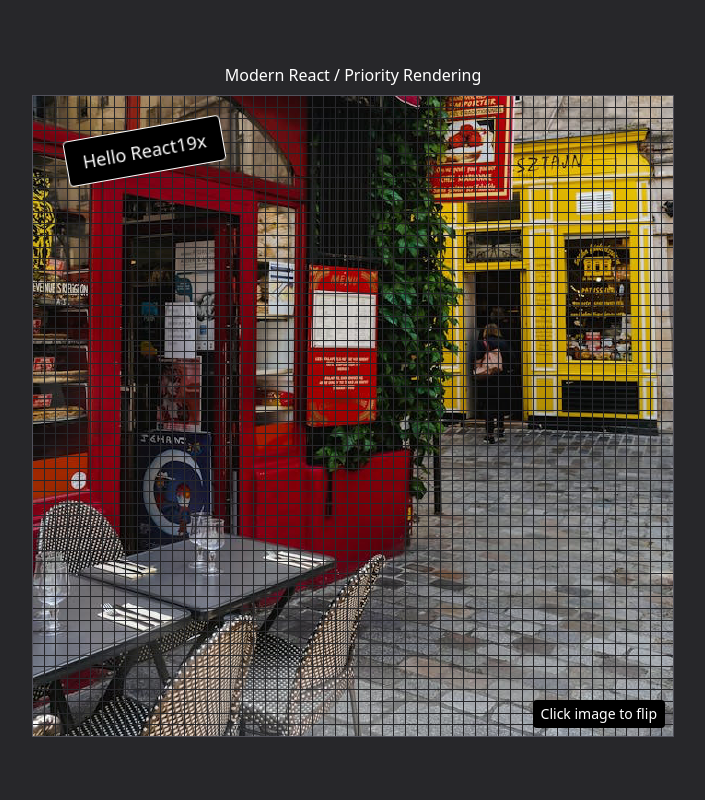
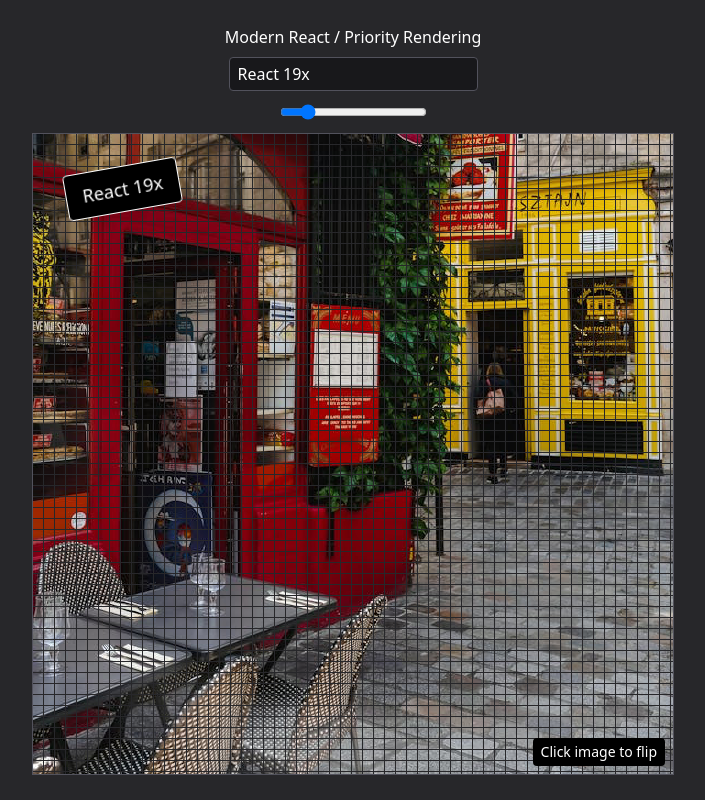
Before and after one commit to srutz/react19x, a React (Vite) app: page / in a window 1280 px wide. Shown: the whole page, without its empty margins (287-992 px from the left). Built offline with nearby package versions, Linux system fonts and the light colour scheme.

Commit message:
using useDeferredValue for background rendering

```diff
--- a/src/App.tsx
+++ b/src/App.tsx
@@ -1,12 +1,22 @@
+import { useDeferredValue, useState } from 'react'
 import { SlowComponent } from './SlowComponent'
 
 export function App() {
+  const [title, setTitle] = useState('React 19x')
+  const [gap, setGap] = useState(1)
+  const deferredTitle = useDeferredValue(title)
+  const deferredGap = useDeferredValue(gap)
+  console.log("render App", { title, deferredTitle })
   return (
     <div className="h-1 grow self-stretch flex flex-col items-center justify-center gap-2">
       <div>
         Modern React / Priority Rendering
       </div>
-      <SlowComponent title="Hello React19x" />
+
+      <input placeholder='Type text' value={title} onChange={(e) => setTitle(e.target.value)} />
+      <input type="range" min={0} max={10} value={gap} onChange={(e) => setGap(Number.parseInt(e.target.value, 10))} />
+
+      <SlowComponent title={deferredTitle} gap={deferredGap} />
     </div>
   )
 }
--- a/src/SlowComponent.tsx
+++ b/src/SlowComponent.tsx
@@ -1,13 +1,16 @@
-import { type ReactNode, useState } from "react";
+import { memo, type ReactNode, useState } from "react";
 
-export function SlowComponent({ title, gap = 1 }: { title: string, gap?: number }) {
+export const SlowComponent = memo(SlowComponent_);
+
+function SlowComponent_({ title, gap = 1 }: { title: string; gap?: number }) {
   const [flip, setFlip] = useState(0);
+  console.log("render SlowComponent", { title, gap });
 
   const handleFlip = () => {
     setFlip((prev) => prev + 1);
   };
 
-  const TILE_COUNT = 60;
+  const TILE_COUNT = 64;
   const TILE_SIZE = 640 / TILE_COUNT;
   const DURATION = 160;
   const DELAY_PER_TILE = (2 * DURATION) / (TILE_COUNT * TILE_COUNT);
@@ -19,7 +22,7 @@ export function SlowComponent({ title, gap = 1 }: { title: string, gap?: number
       "rotateZ(6deg)",
       "rotateY(0deg) rotateZ(0deg)",
       "rotateY(0deg) rotateZ(-180deg)",
-      `translateX(${60 * Math.sin(y * 2 * Math.PI / TILE_COUNT)}px) rotateY(180deg) rotateZ(180deg) scale(0.9)`,
+      `translateX(${60 * Math.sin((y * 2 * Math.PI) / TILE_COUNT)}px) rotateY(180deg) rotateZ(180deg) scale(0.9)`,
     ];
     return transforms[flip % transforms.length];
   };
@@ -68,10 +71,12 @@ export function SlowComponent({ title, gap = 1 }: { title: string, gap?: number
       >
         Click image to flip
       </button>
-      <div className="absolute top-8 left-8 py-2 px-4 text-lg bg-black bg-opacity-50 rounded text-white
-        rotate-[-10deg] shadow-lg border border-white border-opacity-20">
+      <div
+        className="absolute top-8 left-8 py-2 px-4 text-lg bg-black bg-opacity-50 rounded text-white
+        rotate-[-10deg] shadow-lg border border-white border-opacity-20"
+      >
         {title}
       </div>
-    </div >
+    </div>
   );
 }
--- a/src/main.tsx
+++ b/src/main.tsx
@@ -1,10 +1,7 @@
-import { StrictMode } from 'react'
 import { createRoot } from 'react-dom/client'
 import './index.css'
 import { App } from './App.tsx'
 
 createRoot(document.getElementById('root')!).render(
-  <StrictMode>
-    <App />
-  </StrictMode>,
+  <App />
 )
```
